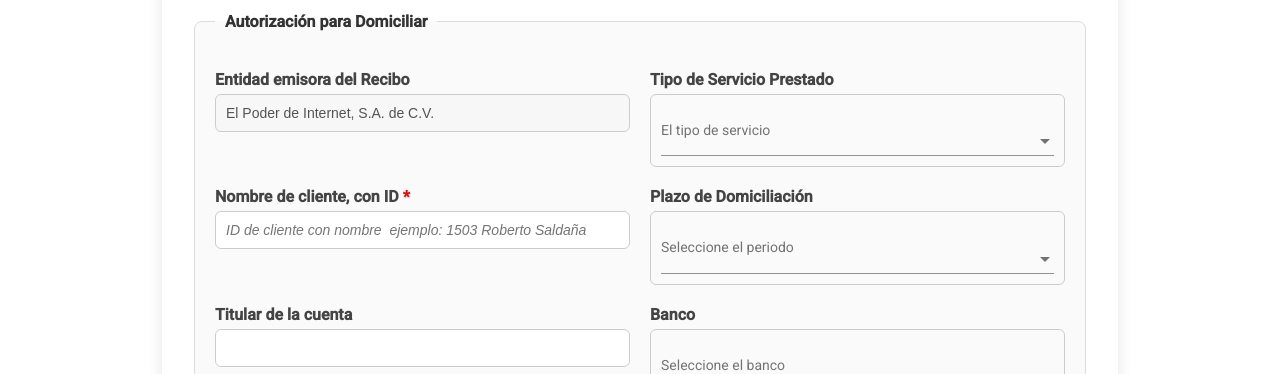
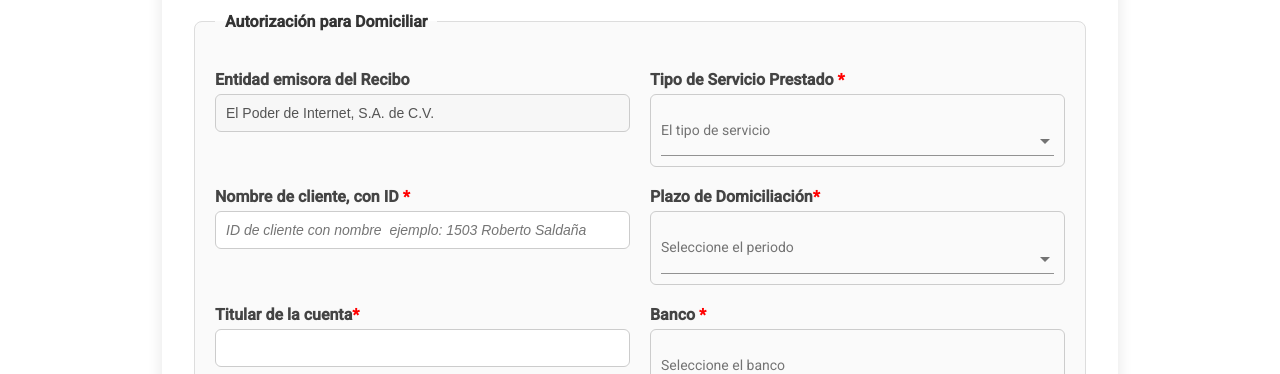
Before and after one commit to Chuyini/DomiciliarCliente, an Angular app: page / in a window 1280 px wide. Shown: the part 401-775 px from the top of the page. Built offline with nearby package versions, Linux system fonts and the light colour scheme.

Commit message:
add obligatory inputs

```diff
--- a/src/app/components/form/form.component.html
+++ b/src/app/components/form/form.component.html
@@ -13,7 +13,7 @@
         </div>
 
         <div>
-          <label>Tipo de Servicio Prestado</label>
+          <label>Tipo de Servicio Prestado <span>*</span></label>
           <ng-select [items]="typeService" bindLabel="type" bindValue="type" placeholder="El tipo de servicio"
             [(ngModel)]="typeServiceSelected" name="typeService" class="custom-ng-select" [clearable]="true"
             [searchable]="true" dropdownPosition="auto">
@@ -32,7 +32,7 @@
         </div>
 
         <div>
-          <label for="hiring">Plazo de Domiciliación</label>
+          <label for="hiring">Plazo de Domiciliación<span>*</span></label>
           <ng-select [items]="hiringPeriod" bindValue="period" bindLabel="period" placeholder="Seleccione el periodo"
             [(ngModel)]="hiringPeriodSelected" [multiple]="false" name="hiring" class="custom-ng-select"
             [clearable]="true" [searchable]="true" dropdownPosition="auto">
@@ -45,12 +45,12 @@
         </div>
 
         <div>
-          <label for="nameTi">Titular de la cuenta</label>
+          <label for="nameTi">Titular de la cuenta<span>*</span></label>
           <input type="text" id="nameTi" name="nameTi" [(ngModel)]="holder" maxlength="80" />
         </div>
 
         <div>
-          <label for="bankSelected">Banco</label>
+          <label for="bankSelected">Banco <span>*</span></label>
           <ng-select [items]="banks" bindValue="id" bindLabel="nombre" placeholder="Seleccione el banco"
             [(ngModel)]="bankSelected" [multiple]="false" name="bankSelected" class="custom-ng-select"
             [clearable]="true" [searchable]="true" dropdownPosition="auto">
--- a/src/app/components/form/form.component.ts
+++ b/src/app/components/form/form.component.ts
@@ -312,7 +312,7 @@ export class FormComponent {
 
 
   public async submitAll(): Promise<void> {
-    if (this.numNameClient === "" || this.dueDate === "" || this.cantT === "" || this.dayPaySelected === "") {
+    if (this.numNameClient === "" || this.dueDate === "" || this.cantT === "" || this.dayPaySelected === "" || this.typeServiceSelected === "" || this.hiringPeriodSelected === "" || this.holder === "" || this.numAccount === "" || this.bankSelected.id === 0) {
       this.snackBar.open('Por favor, complete todos los campos obligatorios.', 'Cerrar', {
         duration: 3000,
         verticalPosition: 'top',
```
